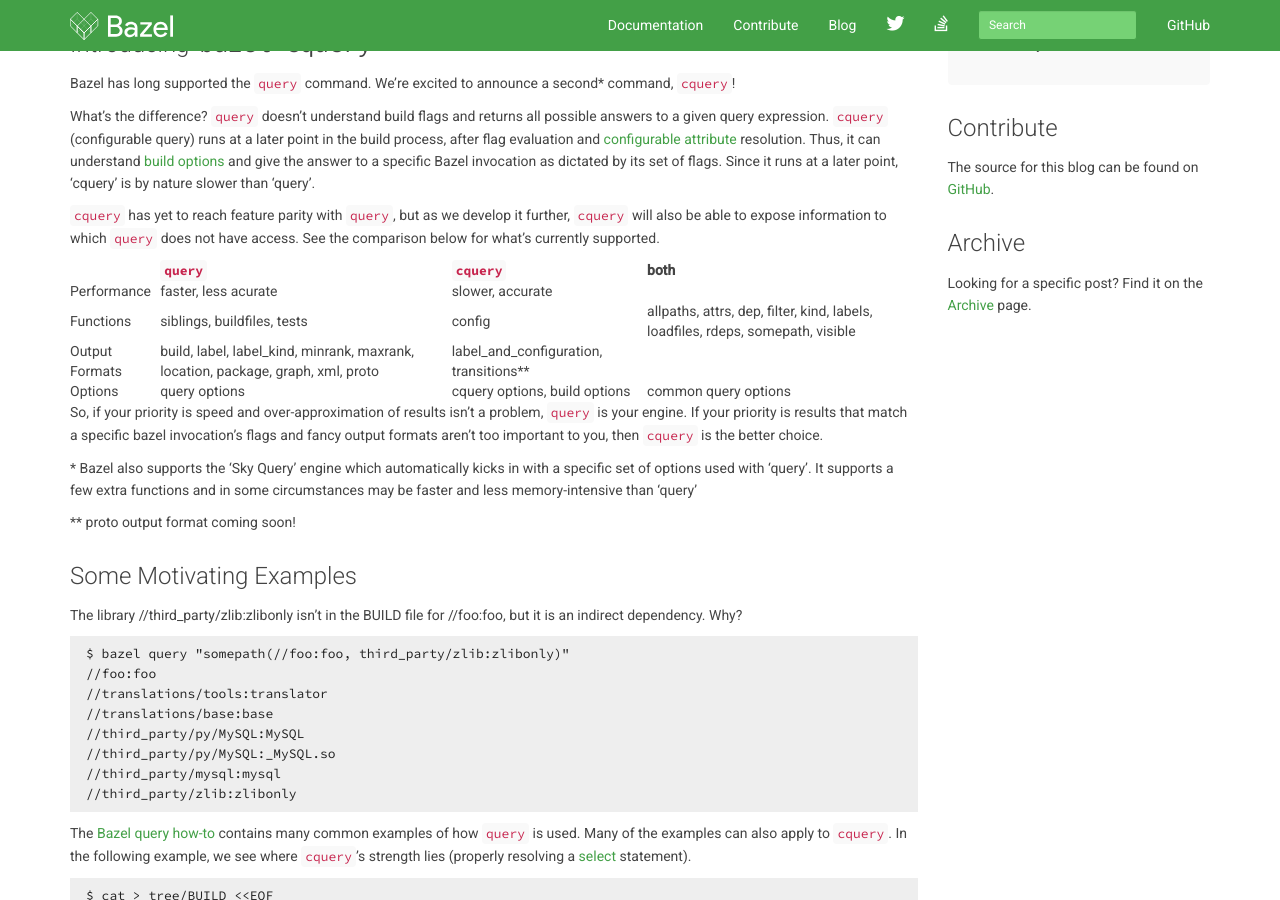
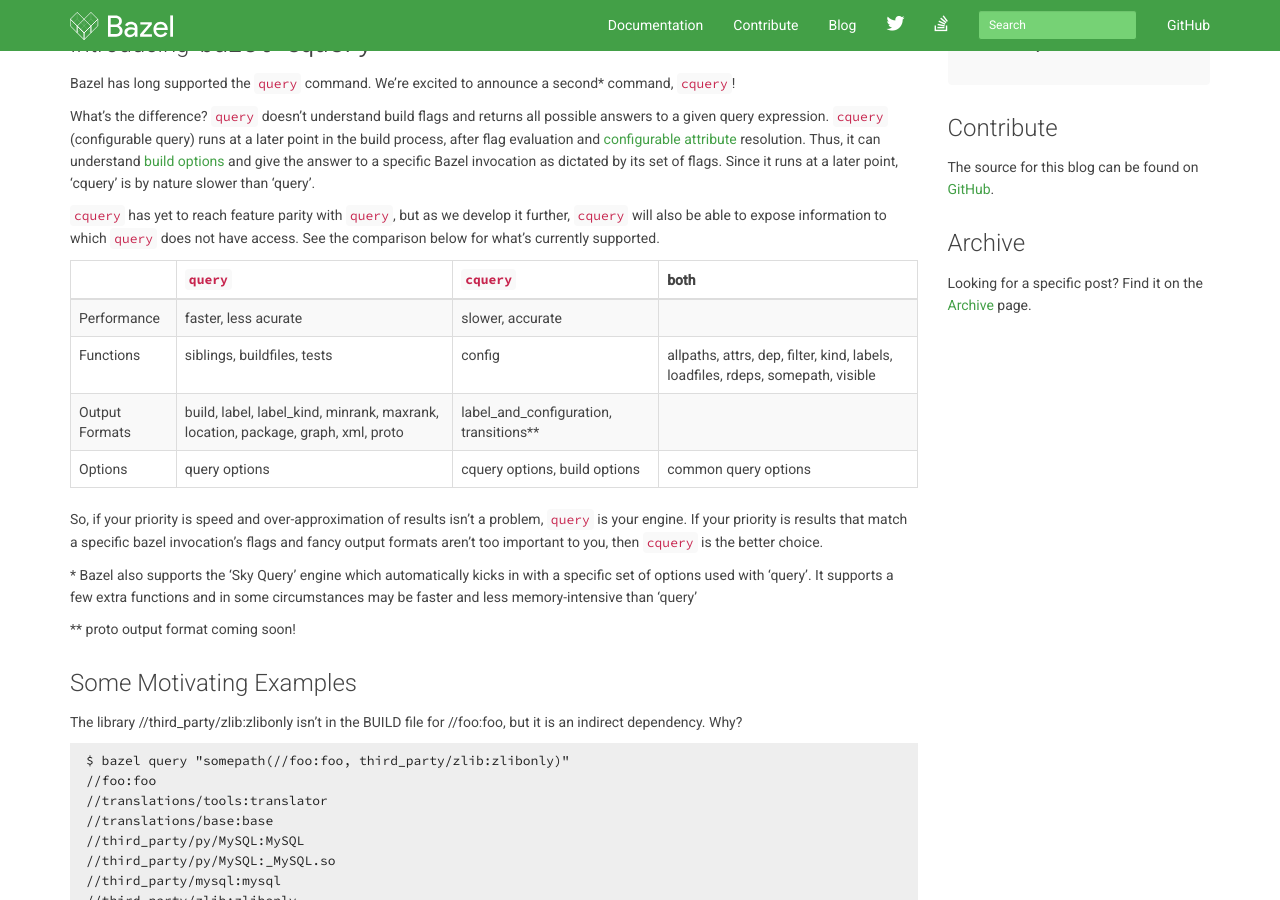
Before and after one commit to bazelbuild/bazel-blog, a Jekyll site: the page built from _posts/2018-03-27-Introducing-Bazel-Cquery.md, in a window 1280 px wide and 900 px high, scrolled down 598 px. Built offline with Jekyll 4.4.1, drawn with Linux system fonts in a browser that asks for light colours; nearby versions of some CDN libraries; library files that are not in the unit come from our copies; Markdown is read by kramdown in place of the engine named in the settings.

Commit message:
Fixed html formatting

```diff
--- a/_posts/2018-03-27-Introducing-Bazel-Cquery.md
+++ b/_posts/2018-03-27-Introducing-Bazel-Cquery.md
@@ -13,18 +13,48 @@
 The query commands also support a set of flag-based options that govern query behavior. For example, [--noimplicit_deps](https://docs.bazel.build/versions/master/query.html#implicit_deps) limits results to only include targets that are explicitly declared in a BUILD file. The flags also support a selection of [output formats](https://docs.bazel.build/versions/master/query.html#output-formats) for the results of the query, such as a [graph output](https://docs.bazel.build/versions/master/query.html#output-graph) (especially helpful for visualizing the collection of paths between two nodes).
 
 ## Introducing `bazel cquery`
-Bazel has long supported the `query` command. We’re excited to announce a second* command, `cquery`!
+Bazel has long supported the `query` command. We’re excited to announce a second\* command, `cquery`!
 
 What’s the difference? `query` doesn’t understand build flags and returns all possible answers to a given query expression. `cquery` (configurable query) runs at a later point in the build process, after flag evaluation and [configurable attribute](https://docs.bazel.build/versions/master/be/common-definitions.html#configurable-attributes) resolution. Thus, it can understand [build options](https://docs.bazel.build/versions/master/command-line-reference.html#command-line-reference) and give the answer to a specific Bazel invocation as dictated by its set of flags. Since it runs at a later point, ‘cquery’ is by nature slower than ‘query’.
 
 `cquery` has yet to reach feature parity with `query`, but as we develop it further, `cquery` will also be able to expose information to which `query` does not have access. See the comparison below for what’s currently supported.
 
-|                      | `query`                                                                           |`cquery`                                | both                                                                            |
-|----------------------|-----------------------------------------------------------------------------------|----------------------------------------|---------------------------------------------------------------------------------|
-| Performance          | faster, less acurate                                                              | slower, accurate                       |                                                                                 |
-| Functions            | siblings, buildfiles, tests                                                       | config                                 | allpaths, attrs, dep, filter, kind, labels, loadfiles, rdeps, somepath, visible |
-| Output Formats       | build, label,  label_kind, minrank, maxrank, location, package, graph, xml, proto | label_and_configuration, transitions** |                                                                                 |
-| Options              | query options                                                                     | cquery options, build options          | common query options                                                            |
+<table class="table table-striped table-bordered">
+  <thead>
+    <tr>
+      <th></th>
+      <th><code>query</code></th>
+      <th><code>cquery</code></th>
+      <th>both</th>
+    </tr>
+  </thead>
+  <tbody>
+    <tr>
+      <td>Performance</td>
+      <td>faster, less acurate</td>
+      <td>slower, accurate</td>
+      <td></td>
+    </tr>
+    <tr>
+      <td>Functions</td>
+      <td>siblings, buildfiles, tests</td>
+      <td>config</td>
+      <td>allpaths, attrs, dep, filter, kind, labels, loadfiles, rdeps, somepath, visible</td>
+    </tr>
+    <tr>
+      <td>Output Formats</td>
+      <td>build, label, label_kind, minrank, maxrank, location, package, graph, xml, proto</td>
+      <td>label_and_configuration, transitions**</td>
+      <td></td>
+    </tr>
+    <tr>
+      <td>Options</td>
+      <td>query options</td>
+      <td>cquery options, build options</td>
+      <td>common query options</td>
+    </tr>
+  </tbody>
+</table>
 
 So, if your priority is speed and over-approximation of results isn’t a problem, `query` is your engine. If your priority is results that match a specific bazel invocation’s flags and fancy output formats aren’t too important to you, then `cquery` is the better choice.
 
```
